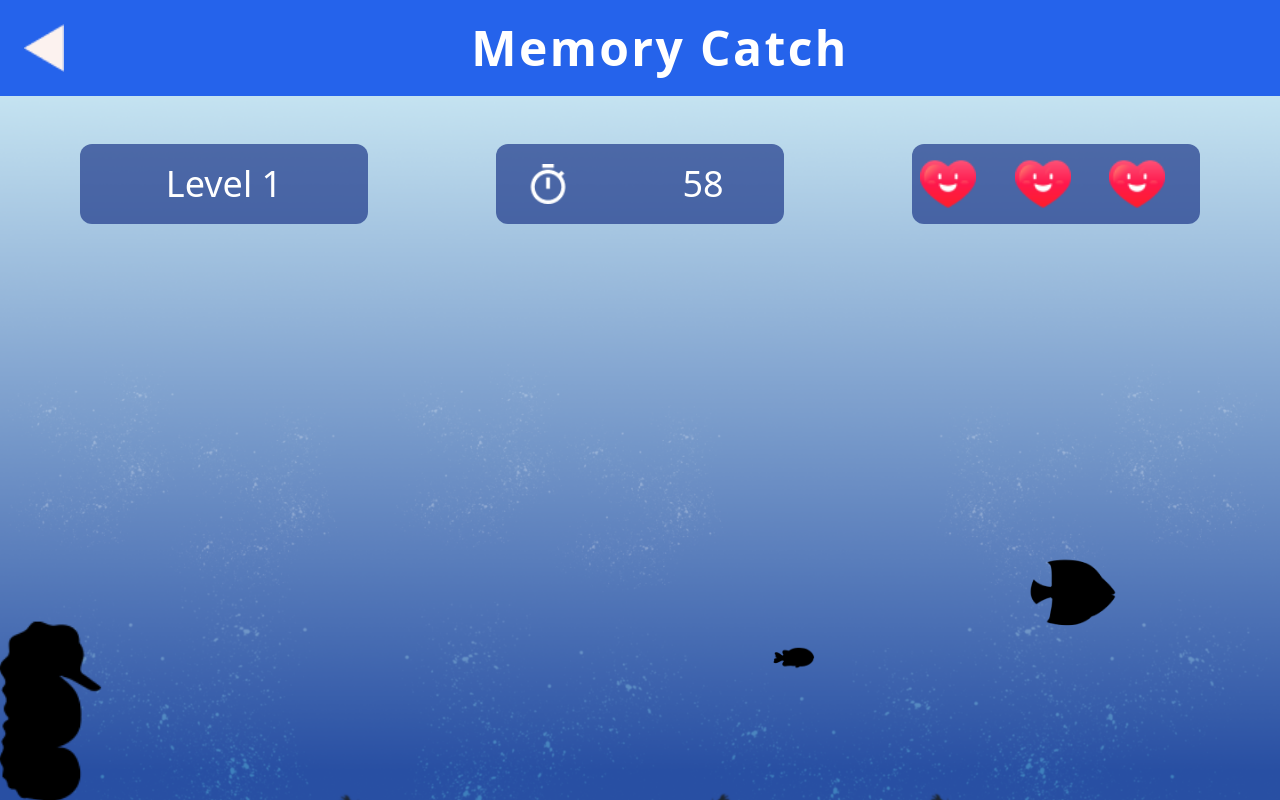
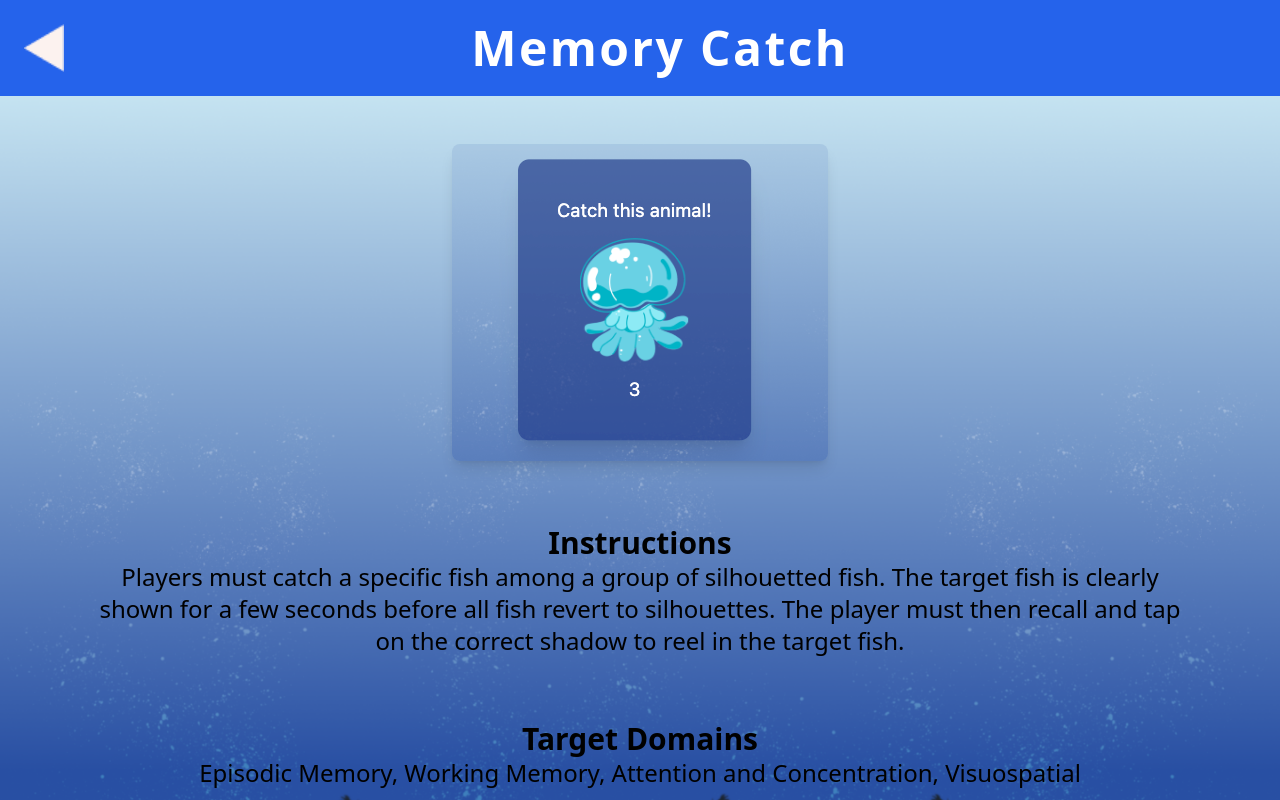
Before and after one commit to elseti/Memory-Catch, a React (Vite) app: page / in a window 1280 px wide. Built offline with nearby package versions, Linux system fonts and the light colour scheme; no server answers.

Commit message:
feat: added starting game page

```diff
--- a/src/Game.tsx
+++ b/src/Game.tsx
@@ -13,6 +13,7 @@ import WrongOverlay from "./components/WrongOverlay";
 import GameOver from "./components/GameOver";
 import Navbar from "./components/Navbar";
 import useSound from "use-sound";
+import GamePage from "./components/GamePage";
 
 
 interface levelInfo {
@@ -39,6 +40,7 @@ interface GameComponentProps {
  */
 const GameComponent: React.FC<GameComponentProps> = ({onSuccess, onError, levelInfo}) => {
   const [pageLoaded, setPageLoaded] = useState<boolean>(false);
+  const [isStarted, setIsStarted] = useState<boolean>(false);
   const [showFishBox, setShowFishBox] = useState<boolean>(true);
   const [targetFish, setTargetFish] = useState<string>("");
   const [gameLevel, setGameLevel] = useState<any>();
@@ -144,7 +146,12 @@ const GameComponent: React.FC<GameComponentProps> = ({onSuccess, onError, levelI
   }
 
   const onBack = () => {
+    setIsStarted(false);
     // TODO - for back button; go back to game page
+  }
+
+  const onStart = () => {
+    setIsStarted(true);
   }
 
   // set level, set game level details, set target fish
@@ -157,9 +164,8 @@ const GameComponent: React.FC<GameComponentProps> = ({onSuccess, onError, levelI
     }
   }, [])
 
-
   // render after page is loaded
-  if(pageLoaded){
+  if(pageLoaded && isStarted){
     return (
         <div className="bg-[url('/mc_desktop_bg.png')] bg-cover bg-no-repeat flex flex-col w-full h-screen overflow-hidden gap-6 lg:gap-12">
           { isGameOver && level === HIGHEST_LEVEL && lives > 0 ? (
@@ -194,6 +200,18 @@ const GameComponent: React.FC<GameComponentProps> = ({onSuccess, onError, levelI
     );
   }
 
+  else{
+    return(
+      <GamePage
+        title="Memory Catch"
+        imagePath="mc_screenshot.png"
+        description="Players must catch a specific fish among a group of silhouetted fish. The target fish is clearly shown for a few seconds before all fish revert to silhouettes. The player must then recall and tap on the correct shadow to reel in the target fish."
+        targetDomains="Episodic Memory, Working Memory, Attention and Concentration, Visuospatial"
+        onStart={onStart}
+      />
+    );
+  }
+
 
 };
 
--- /dev/null
+++ b/src/components/GamePage.tsx
@@ -0,0 +1,54 @@
+// this is a manual/ starting page for a game
+
+import Navbar from "./Navbar";
+
+interface GamePageProps{
+    title: string;
+    imagePath: string;
+    description: string;
+    targetDomains: string;
+    onStart: () => void; // function to run when start button is played
+    onDemo?: () => void; // function to run when demo button is played
+}
+
+export default function GamePage(props: GamePageProps){
+
+    const onBack = () => {
+        // TODO - back button implement
+    }
+
+    return(
+        <div className="bg-[url('/mc_desktop_bg.png')] bg-cover bg-no-repeat flex flex-col w-full h-screen overflow-hidden gap-6 lg:gap-12">
+            <Navbar text={props.title} onBack={onBack}/>
+            <div className="mx-8 justify-center text-center flex flex-col items-center">
+                <img src={props.imagePath} className="rounded-lg shadow-lg"/>
+                {props.onDemo &&
+                    <button className="bg-blue-600 py-4 text-white rounded-xl text-2xl tracking-wider shadow-lg"
+                    onClick={props.onStart}
+                    >
+                        Start!
+                    </button>
+                }
+
+                <h1 className="font-bold text-2xl md:text-3xl mt-8 md:mt-16">Instructions</h1>
+                <p className="mx-6 md:mx-16 text-lg md:text-2xl">{props.description}</p>
+
+                <h1 className="font-bold text-2xl md:text-3xl mt-8 md:mt-16">Target Domains</h1>
+                <p className="mx-6 md:mx-16 text-lg md:text-2xl">{props.targetDomains}</p>
+
+                {props.onDemo &&
+                    <button className="w-full mt-6 md:mt-16 md:text-3xl animate-pulse bg-slate-400 hover:bg-slate-200 p-4 text-white rounded-xl text-2xl tracking-wider shadow-lg md:w-1/2" onClick={props.onStart} >
+                        Play Demo
+                    </button>
+                }
+
+                <button className="w-full mt-6 md:mt-16 md:text-3xl animate-pulse bg-blue-600 hover:bg-blue-400 p-4 text-white rounded-xl text-2xl tracking-wider shadow-lg md:w-1/2" onClick={props.onStart} >
+                    Start!
+                </button>
+            </div>
+
+        </div>
+
+
+    );
+}
--- a/src/components/Navbar.tsx
+++ b/src/components/Navbar.tsx
@@ -7,7 +7,11 @@ interface NavbarProps{
 export default function Navbar(props: NavbarProps){
     return(
         <div className="flex flex-row w-full bg-blue-600 justify-between text-center text-white text-2xl md:text-5xl font-semibold tracking-wider p-3 md:p-6">
-            <img src="back.png" className="w-5 h-7 md:w-10 md:h-12"/>
+            {props.onBack &&
+                <button onClick={props.onBack}>
+                    <img src="back.png" className="w-5 h-7 md:w-10 md:h-12"/>
+                </button>
+            }
             <p>{props.text}</p>
             <div/>
         </div>
```
Also changed, not shown: public/mc_screenshot.png (added).
